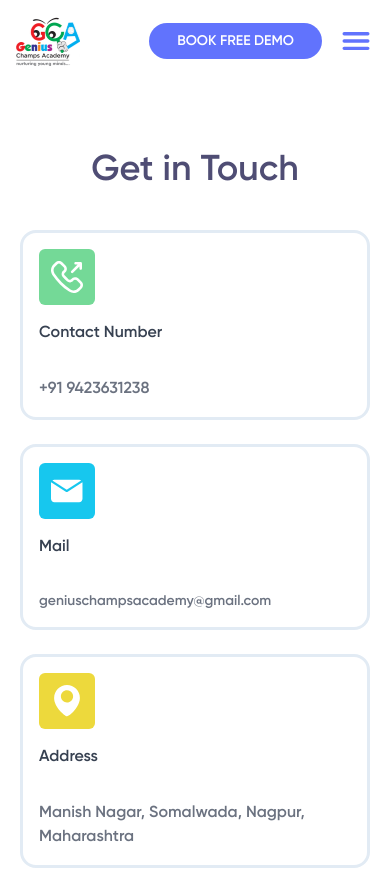
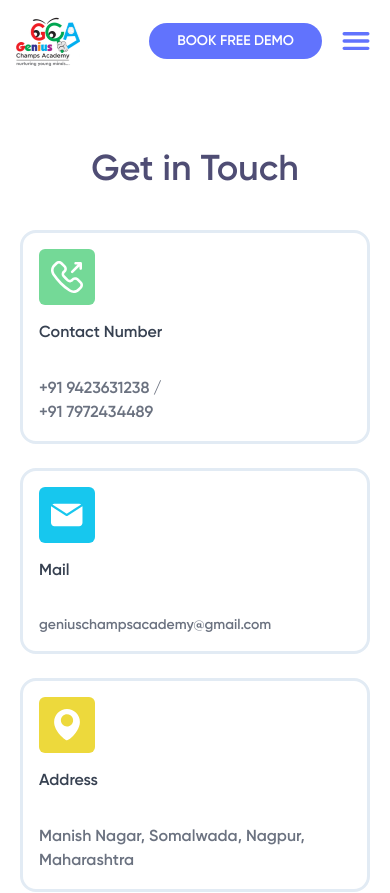
Before and after one commit to rushikeshbhand/gca, a Next.js app: page /components/get-in-touch in a window 390 px wide. Shown: the top 893 px of the page. Built offline with nearby package versions, Linux system fonts and the light colour scheme.

Commit message:
add one more phone number in get in touch

```diff
--- a/src/app/components/get-in-touch/page.js
+++ b/src/app/components/get-in-touch/page.js
@@ -24,7 +24,7 @@ export default function GetInTouch() {
           </div>
           <h3 className="font-medium text-gray-700 mb-8">Contact Number</h3>
           <Link href="tel:9423631238">
-          <p className="text-gray-500 mt-2">+91 9423631238</p>
+          <p className="text-gray-500 mt-2">+91 9423631238 / <br/> +91 7972434489</p>
           </Link>
         </div>
 
```
